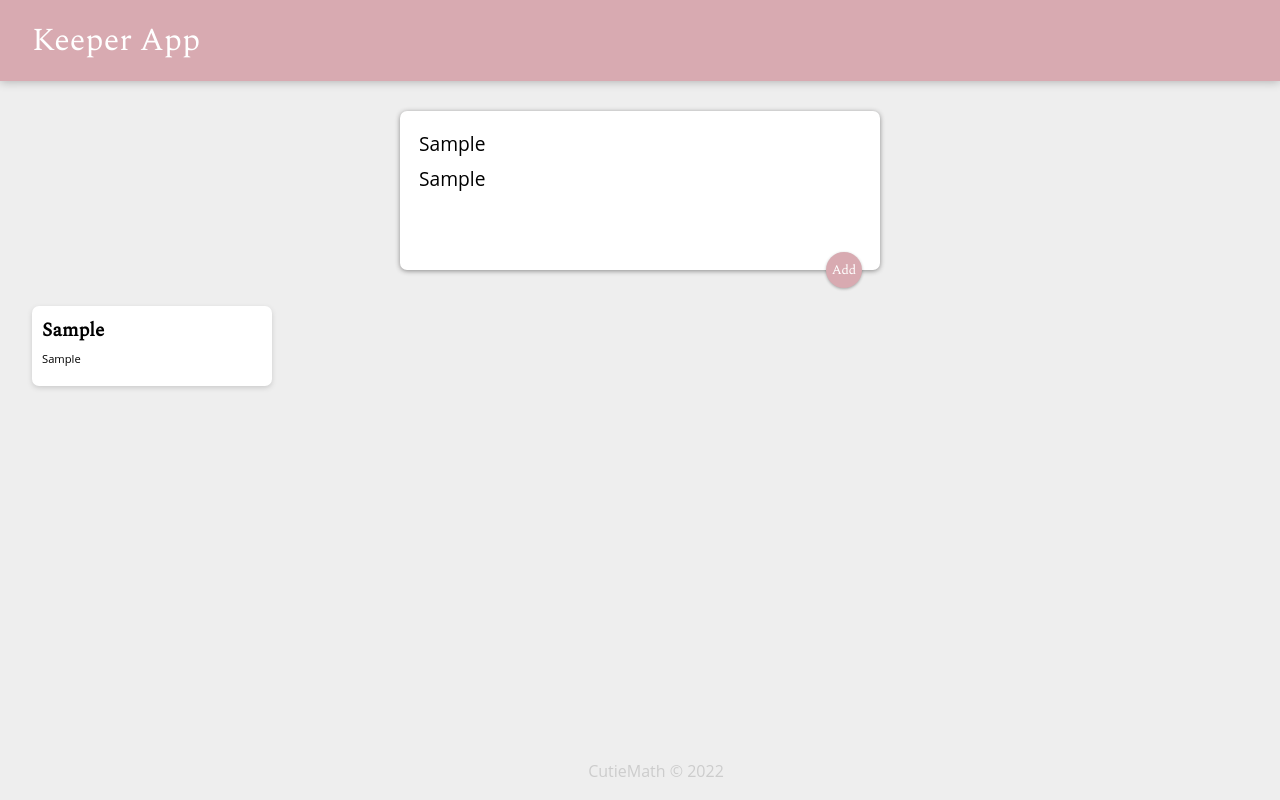
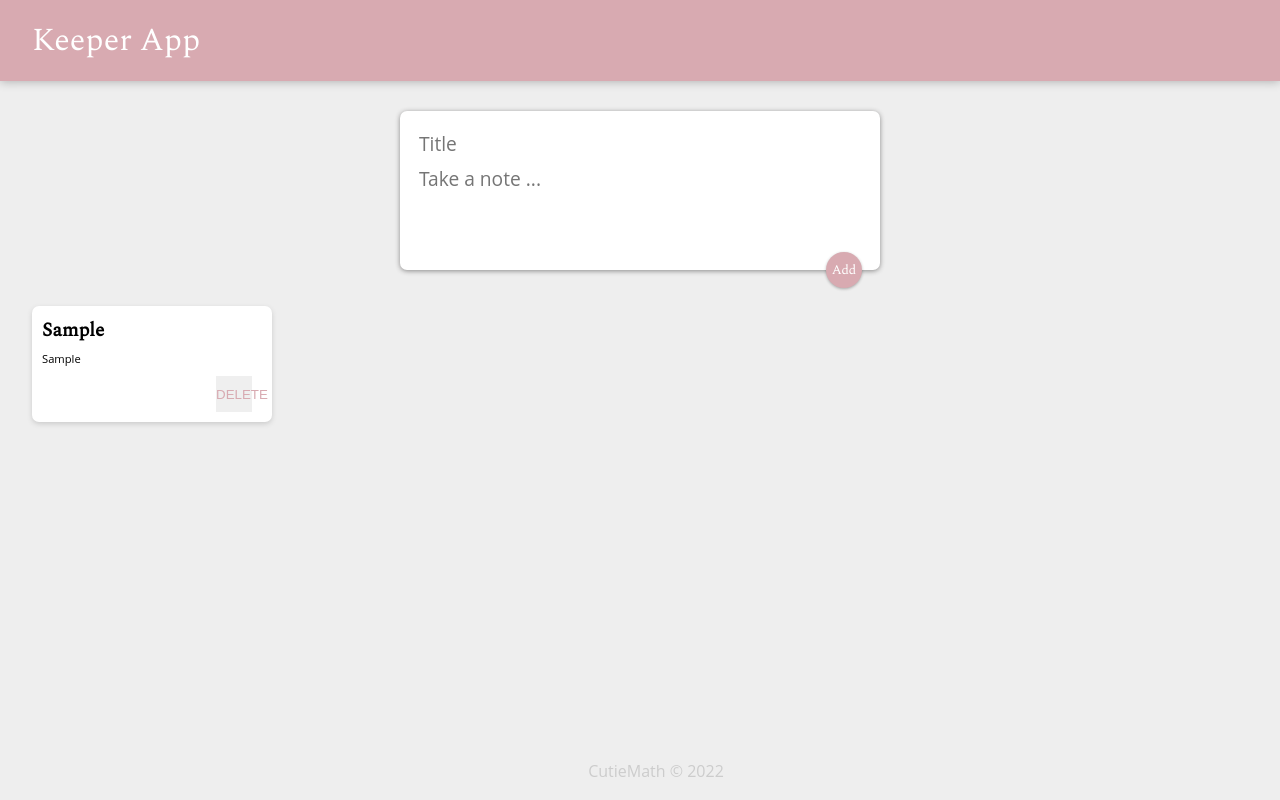
Before and after one commit to CutieMath/ReactApp, a React (Create React App) app: page / in a window 1280 px wide. Both pictures are taken after typing "Sample", "Sample" into the empty fields and a click on the button "Add". Built offline with nearby package versions, Linux system fonts and the light colour scheme.

Commit message:
finished functionality to delete a note

```diff
--- a/src/components/App.js
+++ b/src/components/App.js
@@ -6,12 +6,19 @@
 
 
 function App(){
-
     const [notes, setNotes] = useState([]);
 
     function addNote(newNote){
         setNotes(prevNotes => {
             return [...prevNotes, newNote];
+        });
+    }
+
+    function deleteNote(id){
+        setNotes(prevNotes => {
+            return prevNotes.filter((noteItem, index) => {
+                return index !== id;
+            })
         })
     }
 
@@ -19,10 +26,14 @@
         <div>
             <Header />
             <CreateArea onAdd={addNote} />
-            {notes.map((noteItem) => {
+            {notes.map((noteItem, index) => {
                 return <Note
-                title={noteItem.title}
-                content={noteItem.content} />
+                    key={index}
+                    id={index}
+                    title={noteItem.title}
+                    content={noteItem.content}
+                    onDelete={deleteNote}
+                />
             })}
             <Footer />
         </div>
--- a/src/components/CreateArea.js
+++ b/src/components/CreateArea.js
@@ -19,14 +19,29 @@
 
   function submitNote(event){
     props.onAdd(note)
+    setNote({
+      title:"",
+      content:""
+    });
     event.preventDefault();
   }
 
   return (
     <div>
       <form>
-        <input name="title" onChange={handleChange} value={note.title} placeholder="Title"/>
-        <textarea name="content" onChange={handleChange} value={note.content} placeholder="Take a note" rows="3" />
+        <input
+          name="title"
+          onChange={handleChange}
+          value={note.title}
+          placeholder="Title"
+        />
+        <textarea
+          name="content"
+          onChange={handleChange}
+          value={note.content}
+          placeholder="Take a note ..."
+          rows="3"
+        />
         <button onClick={submitNote}>Add</button>
       </form>
     </div>
--- a/src/components/Note.js
+++ b/src/components/Note.js
@@ -1,10 +1,15 @@
 import React from "react";
 
 function Note(props){
+    function handleClick(){
+        props.onDelete(props.id);
+    }
+
     return (
         <div className="note">
             <h1>{props.title}</h1>
             <p>{props.content}</p>
+            <button onClick={handleClick}>DELETE</button>
         </div>
     )
 }
```
